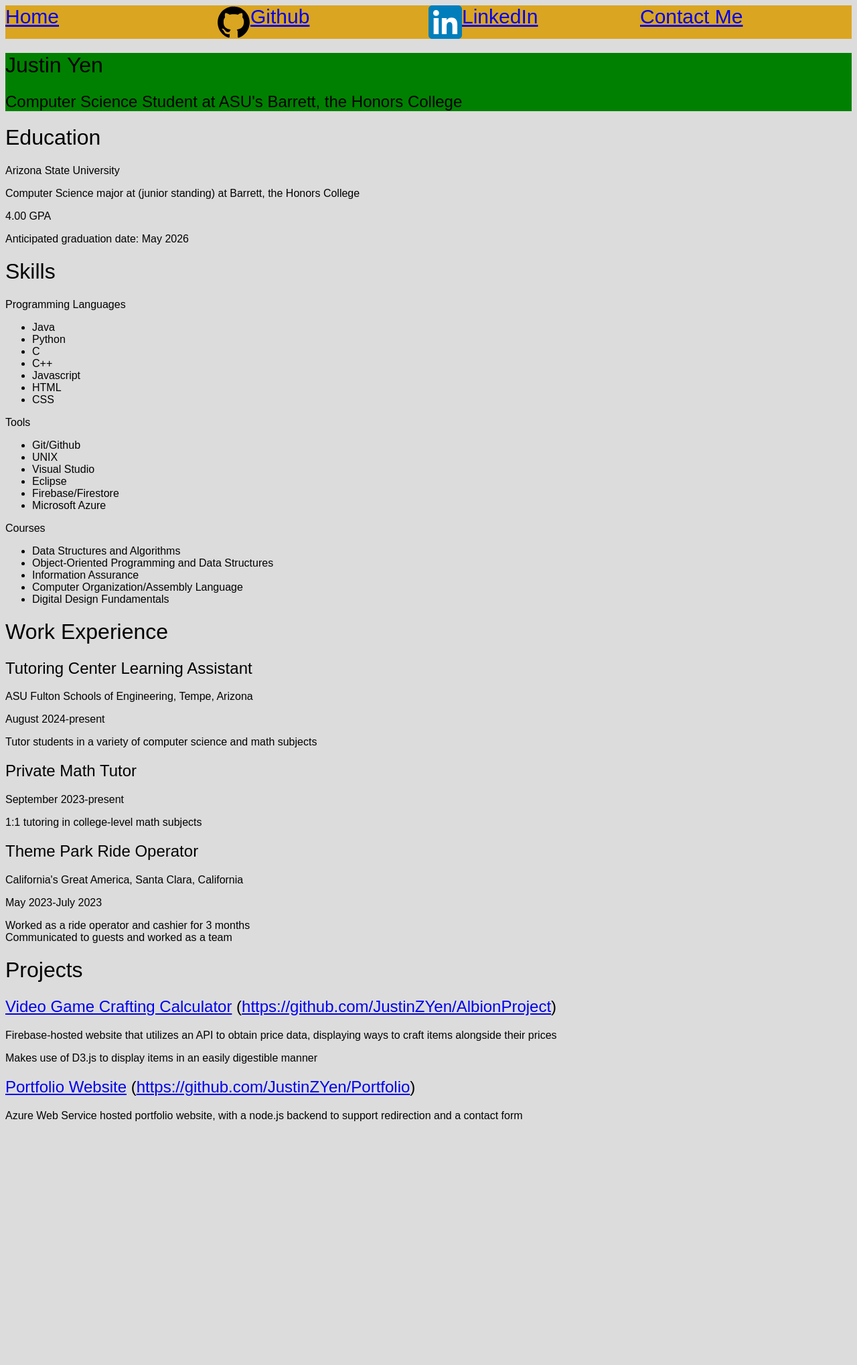
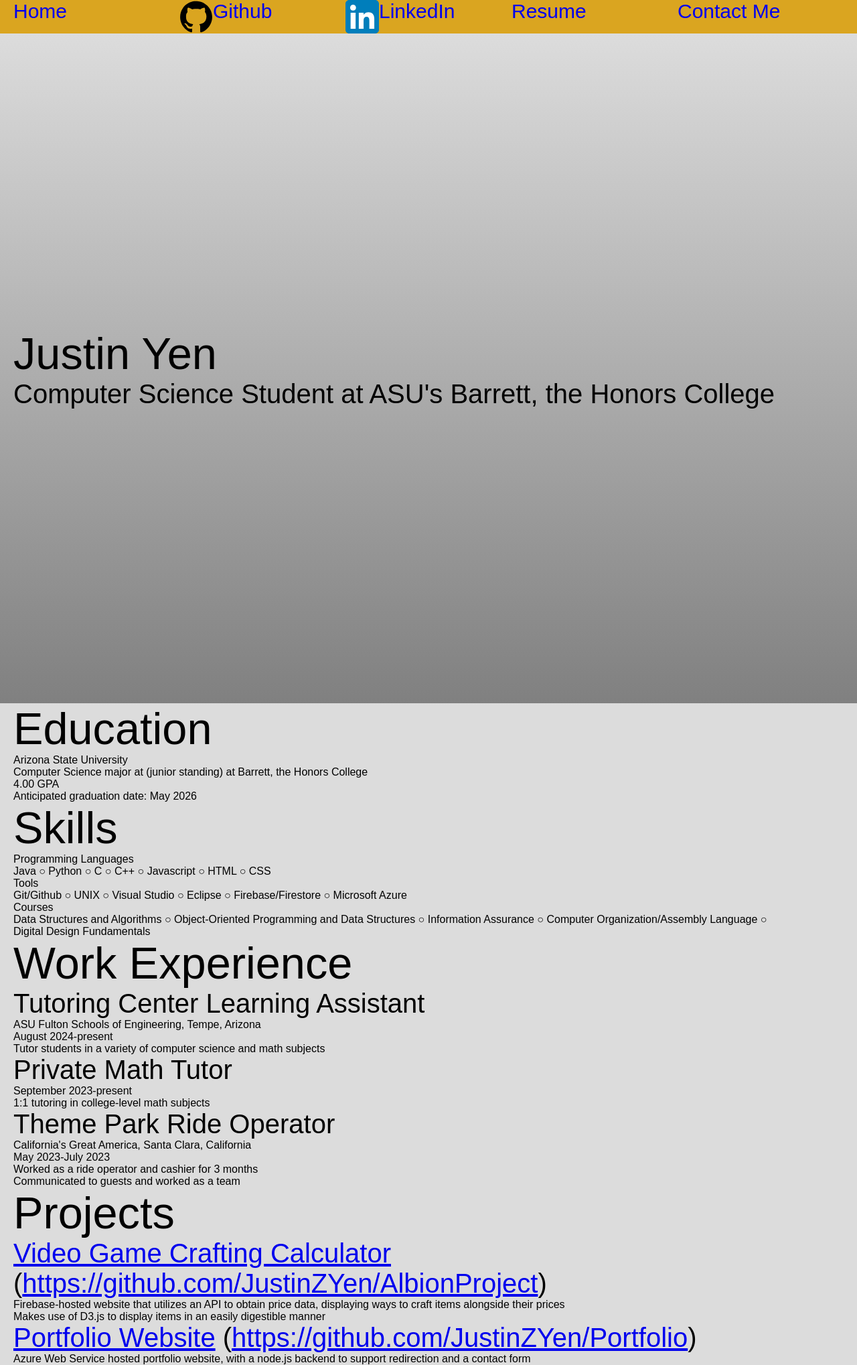
Before and after one commit to JustinZYen/Portfolio, a Node server app: page / in a window 1280 px wide. Shown: the whole page at 67% size. Before the commit the page ends 1674 px from the top, so only its background shows below. Run offline with Node 20, Linux system fonts and the light colour scheme; some libraries are stand-ins or nearby versions; some web fonts are replaced.

Commit message:
Various page appearance improvements

```diff
--- /dev/null
+++ b/public/stylesheets/index.css
@@ -0,0 +1,40 @@
+section {
+    padding: 0px 20px;
+}
+
+section * {
+    padding: 0;
+}
+
+h1 {
+    font-size:50pt;
+    margin:0
+}
+
+h2 {
+    font-size:30pt;
+    margin:0
+}
+
+#title-page {
+    background-image:linear-gradient(rgb(0,0,0,0),gray);
+    height: 1000px;
+    display:flex;
+    align-items:center;
+    flex-direction: row;
+}
+
+
+#skills li{
+    display:inline-block;
+}
+
+#skills li::after {
+    content:" ○";
+}
+#skills li:last-child:after {
+    content:"";
+}
+#skills li img {
+    height: 20px;
+}
--- a/public/stylesheets/page.css
+++ b/public/stylesheets/page.css
@@ -1,55 +1,34 @@
-
-
 * {
     box-sizing: border-box;
     font-family: "Baloo Paaji 2", sans-serif;
     font-optical-sizing: auto;
     font-weight: 20;
     font-style: normal;
+    margin: 0
 }
 
 body {
     background-color: gainsboro;
 }
 
+header {
+    position: sticky;
+    top: 0;
+
+}
+
 #nav-bar {
-    position: sticky;
+    padding: 0 20px;
     background-color: goldenrod;
     display: flex;
     flex-direction: row;
     height: 50px;
 }
 
-#nav-bar .nav-button {
+#nav-bar a {
     flex: 1;
     font-size: 30px;
     display: flex;
     flex-direction: row;
+    text-decoration: none;
 }
-
-#title-page {
-    background-color: green;
-}
-
-.parallax {
-    perspective: 1px;
-    height: 100vh;
-    overflow-x: hidden;
-    overflow-y: auto;
-}
-
-.parallax__layer {
-    position: absolute;
-    top: 0;
-    right: 0;
-    bottom: 0;
-    left: 0;
-}
-
-.parallax__layer--base {
-    transform: translateZ(0);
-}
-
-.parallax__layer--back {
-    transform: translateZ(-1px);
-}
--- a/views/index.ejs
+++ b/views/index.ejs
@@ -4,39 +4,48 @@
 <head>
     <title>Justin Yen</title>
     <%- include("global")%>
+        <link rel="stylesheet" href="/stylesheets/index.css">
         <script type="module" src="/javascripts/page-setup.js" defer></script>
 </head>
 
 <body>
     <%- include("nav-bar")%>
-        <div id="title-page">
-            <h1>Justin Yen</h1>
-            <h2>Computer Science Student at ASU's Barrett, the Honors College</h2>
-        </div>
-        <div id="education">
+        <section id="title-page">
+            <div>
+                <h1>Justin Yen</h1>
+                <h2>Computer Science Student at ASU's Barrett, the Honors College</h2>
+            </div>
+        </section>
+        <section id="education">
             <h1>Education</h1>
-            <div class="school">
+            <section class="school">
                 <p>Arizona State University</p>
                 <p>Computer Science major at (junior standing) at Barrett, the Honors College</p>
                 <p>4.00 GPA</p>
                 <p>Anticipated graduation date: May 2026</p>
-            </div>
-        </div>
-        <div id="skills">
+            </section>
+        </section>
+        <section id="skills">
             <h1>Skills</h1>
-            <div class="skill">
+            <section class="skill">
                 <p>Programming Languages</p>
                 <ul>
                     <li>Java</li>
-                    <li>Python</li>
-                    <li>C</li>
-                    <li>C++</li>
+                    <li>
+                        Python
+                    </li>
+                    <li>
+                        C
+                    </li>
+                    <li>
+                        C++
+                    </li>
                     <li>Javascript</li>
                     <li>HTML</li>
                     <li>CSS</li>
                 </ul>
-            </div>
-            <div class="skill"></div>
+            </section>
+            <section class="skill"></section>
             <p>Tools</p>
             <ul>
                 <li>Git/Github</li>
@@ -46,7 +55,7 @@
                 <li>Firebase/Firestore</li>
                 <li>Microsoft Azure</li>
             </ul>
-            <div class="skill"></div>
+            <section class="skill"></section>
             <p>Courses</p>
             <ul>
                 <li>Data Structures and Algorithms</li>
@@ -55,30 +64,30 @@
                 <li>Computer Organization/Assembly Language</li>
                 <li>Digital Design Fundamentals</li>
             </ul>
-        </div>
-        <div id="work-experience">
+        </section>
+        <section id="work-experience">
             <h1>Work Experience</h1>
-            <div class="job">
+            <section class="job">
                 <h2>Tutoring Center Learning Assistant</h2>
                 <p>ASU Fulton Schools of Engineering, Tempe, Arizona</p>
                 <p>August 2024-present</p>
                 <p>Tutor students in a variety of computer science and math subjects</p>
-            </div>
-            <div class="job">
+            </section>
+            <section class="job">
                 <h2>Private Math Tutor</h2>
                 <p>September 2023-present</p>
                 <p>1:1 tutoring in college-level math subjects</p>
-            </div>
-            <div class="job">
+            </section>
+            <section class="job">
                 <h2>Theme Park Ride Operator</h2>
                 <p>California's Great America, Santa Clara, California</p>
                 <p>May 2023-July 2023</p>
                 <p>Worked as a ride operator and cashier for 3 months<br>Communicated to guests and worked as a team</p>
-            </div>
-        </div>
-        <div id="projects">
+            </section>
+        </section>
+        <section id="projects">
             <h1>Projects</h1>
-            <div class="project">
+            <section class="project">
                 <h2>
                     <a href="https://albion-project-9585a.firebaseapp.com/">Video Game Crafting Calculator</a>
                     (<a
@@ -87,8 +96,8 @@
                 <p>Firebase-hosted website that utilizes an API to obtain price data, displaying ways to craft items
                     alongside their prices</p>
                 <p>Makes use of D3.js to display items in an easily digestible manner</p>
-            </div>
-            <div class="project">
+            </section>
+            <section class="project">
                 <h2>
                     <a href="https://justin-yen-ezfgh2d4g7e8gagc.canadacentral-01.azurewebsites.net/">Portfolio
                         Website</a>
@@ -97,8 +106,8 @@
                 <p>Azure Web Service hosted portfolio website, with a node.js backend to support redirection and a
                     contact
                     form </p>
-            </div>
-        </div>
+            </section>
+        </section>
 </body>
 
 </html>
--- a/views/nav-bar.ejs
+++ b/views/nav-bar.ejs
@@ -1,16 +1,21 @@
-<div id="nav-bar">
-    <a href="/" class="nav-button">
+<header>
+    <nav id="nav-bar">
+        <a href="/">
             <div>Home</div>
         </a>
-    <a href="https://github.com/JustinZYen" class="nav-button">
-        <img src="/images/GitHub_Invertocat_Logo.svg" alt="GitHub logo" height="100%">
+        <a href="https://github.com/JustinZYen" target="_blank">
+            <img src="/images/GitHub_Invertocat_Logo.svg" alt="GitHub logo">
             <div>Github</div>
         </a>
-    <a href="https://www.linkedin.com/in/justin-yen-77a2a52a5/" class="nav-button">
-        <img src="/images/LinkedIn_In_Logo.svg" alt="LinkedIn logo" height="100%">
+        <a href="https://www.linkedin.com/in/justin-yen-77a2a52a5/" target="_blank">
+            <img src="/images/LinkedIn_In_Logo.svg" alt="LinkedIn logo">
             <div>LinkedIn</div>
         </a>
-    <a href="/contact" class="nav-button">
+        <a href="https://drive.google.com/file/d/1rSmyKECD8maiOiWD-mLPnf2j0lOWlT1Z/view?usp=sharing" target="_blank">
+            <div>Resume</div>
+        </a>
+        <a href="/contact">
             <div>Contact Me</div>
         </a>
-</div>
+    </nav>
+</header>
```
Lines whose indentation alone changed are shown as unchanged.
